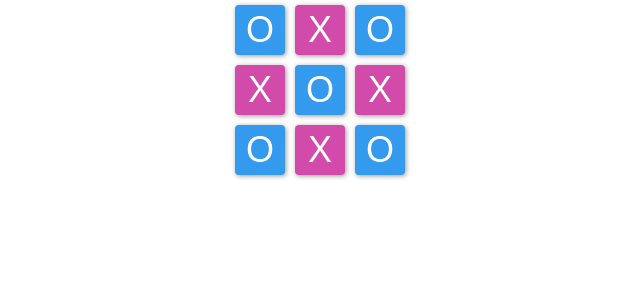
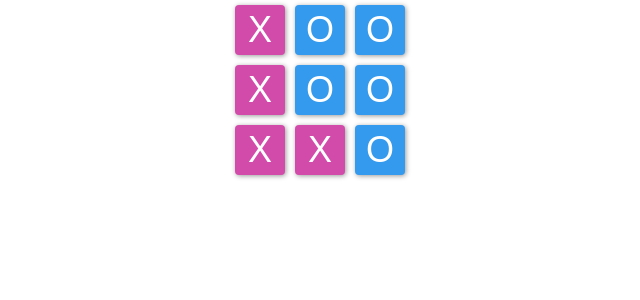
Before and after one commit to CodeAcademyBKK2017/react-intro, a React (Create React App) app: page / in a window 1280 px wide. Shown: the top 300 px of the page, without its empty margins (320-960 px from the left). Built offline with nearby package versions, Linux system fonts and the light colour scheme.

Commit message:
update code

```diff
--- a/src/App.js
+++ b/src/App.js
@@ -4,15 +4,9 @@ import './App.css';
 
 class App extends Component {
   render() {
-    const data = [
-      ['o','x','o'],
-      ['x','o','x'],
-      ['o','x','o']
-    ];
-
     return (
       <div className="App">
-        <Box data={data} />
+        <Box/>
       </div>
     )
   }
--- a/src/components/Box/Box.component.js
+++ b/src/components/Box/Box.component.js
@@ -4,11 +4,15 @@ import Row from '../Row/Row.component';
 
 class Box extends Component {
     render() {
+        const rowData1 = ['x','o','o'];
+        const rowData2 = ['x','o','o'];
+        const rowData3 = ['x','x','o'];
+
         return (
             <div>
-                <Row data={this.props.data[0]} />
-                <Row data={this.props.data[1]}/>
-                <Row data={this.props.data[2]}/>
+                <Row data={rowData1} />
+                <Row data={rowData2}/>
+                <Row data={rowData3}/>
             </div>
         )
     }
```
Also changed, not shown: 2 other files (tests, documents, lock files or other folders).
